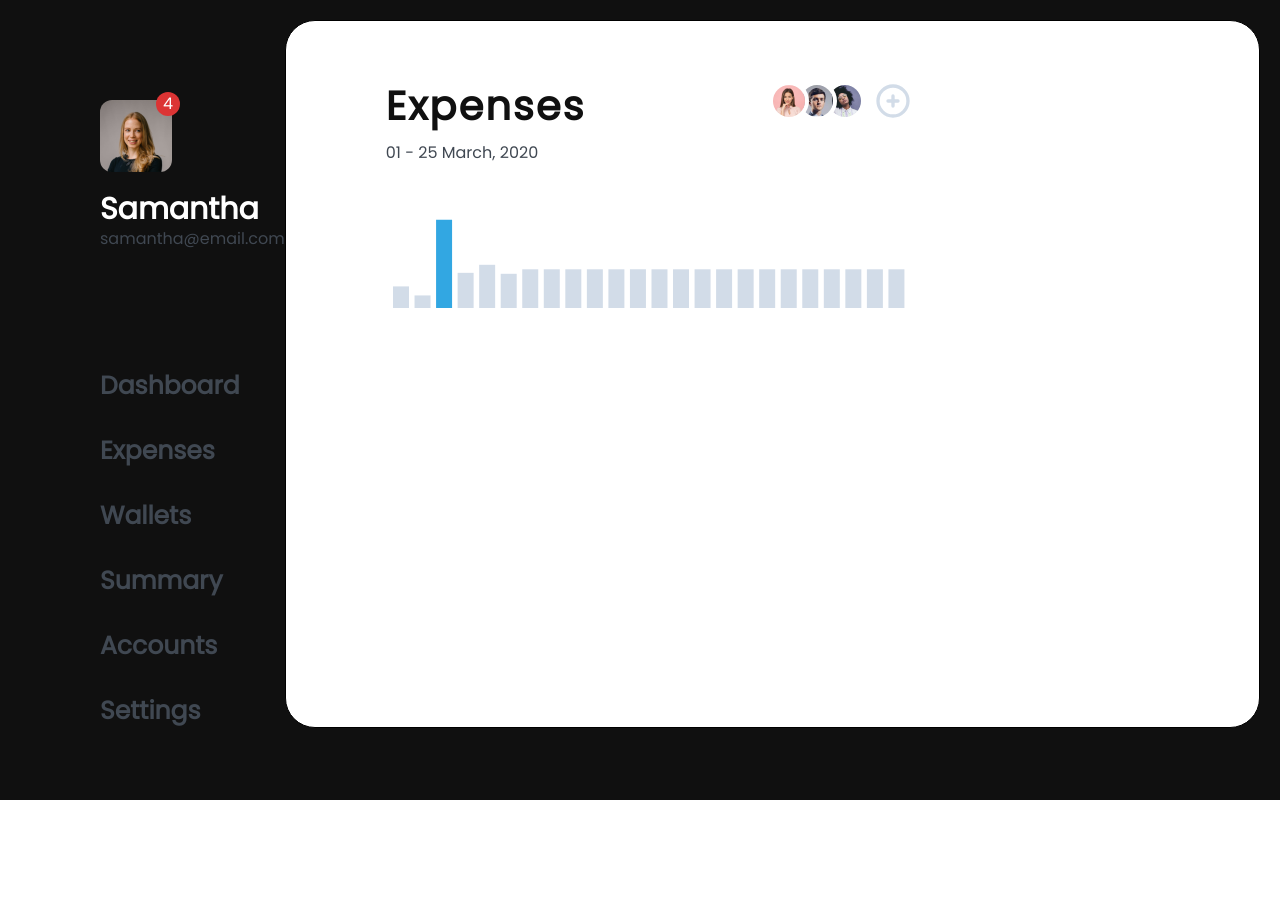
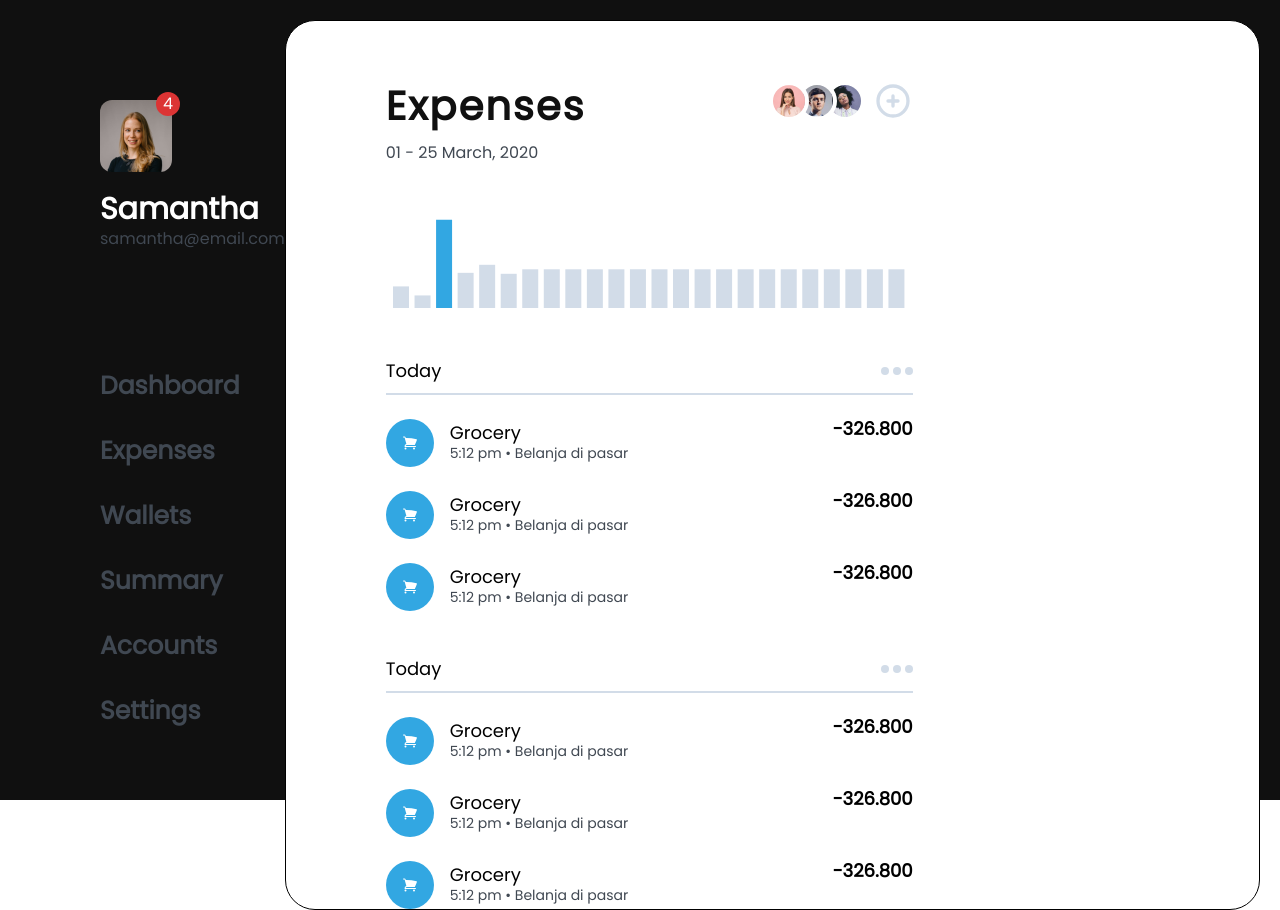
Before and after one commit to masudrahman-dev/expenses, a React (Vite) app: page / in a window 1280 px wide. Before the commit the page ends 800 px from the top, so only its background shows below. Built offline with nearby package versions, Linux system fonts and the light colour scheme.

Commit message:
line design done

```diff
--- a/src/App.tsx
+++ b/src/App.tsx
@@ -8,6 +8,37 @@ import Avatar from "./components/avatar";
 import ChartMonth from "./components/chart";
 import Sidebar from "./components/sidebar";
 import Analytics from "./components/analytics";
+import { ShoppingCartIcon } from "@heroicons/react/24/solid";
+import Line from "./components/line";
+const Title = () => {
+  return (
+    <>
+      <div
+        className="flex items-center mt-12 justify-between border-b-gray-light
+       border-b-2 pb-3"
+      >
+        <h2 className="text-lg">Today</h2>
+        <button className=" inline-flex gap-1 text-gray-light" type="button">
+          <div className="w-2 h-2 block bg-blue-light rounded-full"></div>
+          <div className="w-2 h-2 block bg-blue-light rounded-full"></div>
+          <div className="w-2 h-2 block bg-blue-light rounded-full"></div>
+          {/* <svg
+            xmlns="http://www.w3.org/2000/svg"
+            viewBox="0 0 24 24"
+            fill="currentColor"
+            className="w-6 h-6"
+          >
+            <path
+              fillRule="evenodd"
+              d="M4.5 12a1.5 1.5 0 1 1 3 0 1.5 1.5 0 0 1-3 0Zm6 0a1.5 1.5 0 1 1 3 0 1.5 1.5 0 0 1-3 0Zm6 0a1.5 1.5 0 1 1 3 0 1.5 1.5 0 0 1-3 0Z"
+              clipRule="evenodd"
+            />
+          </svg> */}
+        </button>
+      </div>
+    </>
+  );
+};
 
 const App = () => {
   return (
@@ -15,8 +46,26 @@ const App = () => {
       <div className="flex">
         <Sidebar />
         <div className=" rounded-[30px] w-full bg-white border grid grid-cols-1 gap-3 md:grid-cols-12">
-          <div className=" md:col-span-9 w-full">
+          {/*  className=" pt-[60px] px-[100px]" */}
+          <div className=" md:col-span-9 w-full pt-[60px] px-[100px] ">
             <Analytics />
+            <div>
+              <Title />
+              <div className="pt-6 flex flex-col gap-6">
+                <Line />
+                <Line />
+                <Line />
+              </div>
+            </div>
+
+            <div>
+              <Title />
+              <div className="pt-6 flex flex-col gap-6">
+                <Line />
+                <Line />
+                <Line />
+              </div>
+            </div>
           </div>
           <div className=" md:col-span-3 w-full"></div>
         </div>
--- a/src/components/analytics/index.tsx
+++ b/src/components/analytics/index.tsx
@@ -9,7 +9,7 @@ import ChartMonth from "../chart";
 const Analytics = () => {
   return (
     <>
-      <div className=" pt-[60px] px-[100px]">
+      <div>
         <div className=" flex w-full items-start justify-between">
           <div>
             <h1 className="text-black text-4xl font-semibold tracking-wider	">
--- /dev/null
+++ b/src/components/line/index.tsx
@@ -0,0 +1,23 @@
+import { ShoppingCartIcon } from "@heroicons/react/24/solid";
+import React from "react";
+
+const Line = () => {
+  return (
+    <>
+      <div className="flex items-start justify-between">
+        <div className="flex items-center gap-4">
+          <div className="bg-blue rounded-full w-12 h-12  flex justify-center items-center">
+            <ShoppingCartIcon className=" w-4 h-4 text-white " />
+          </div>
+          <div>
+            <h3 className="text-lg">Grocery</h3>
+            <p className="text-xs text-gray">5:12 pm • Belanja di pasar</p>
+          </div>
+        </div>
+        <h4 className="text-lg font-semibold">-326.800</h4>
+      </div>
+    </>
+  );
+};
+
+export default Line;
```
